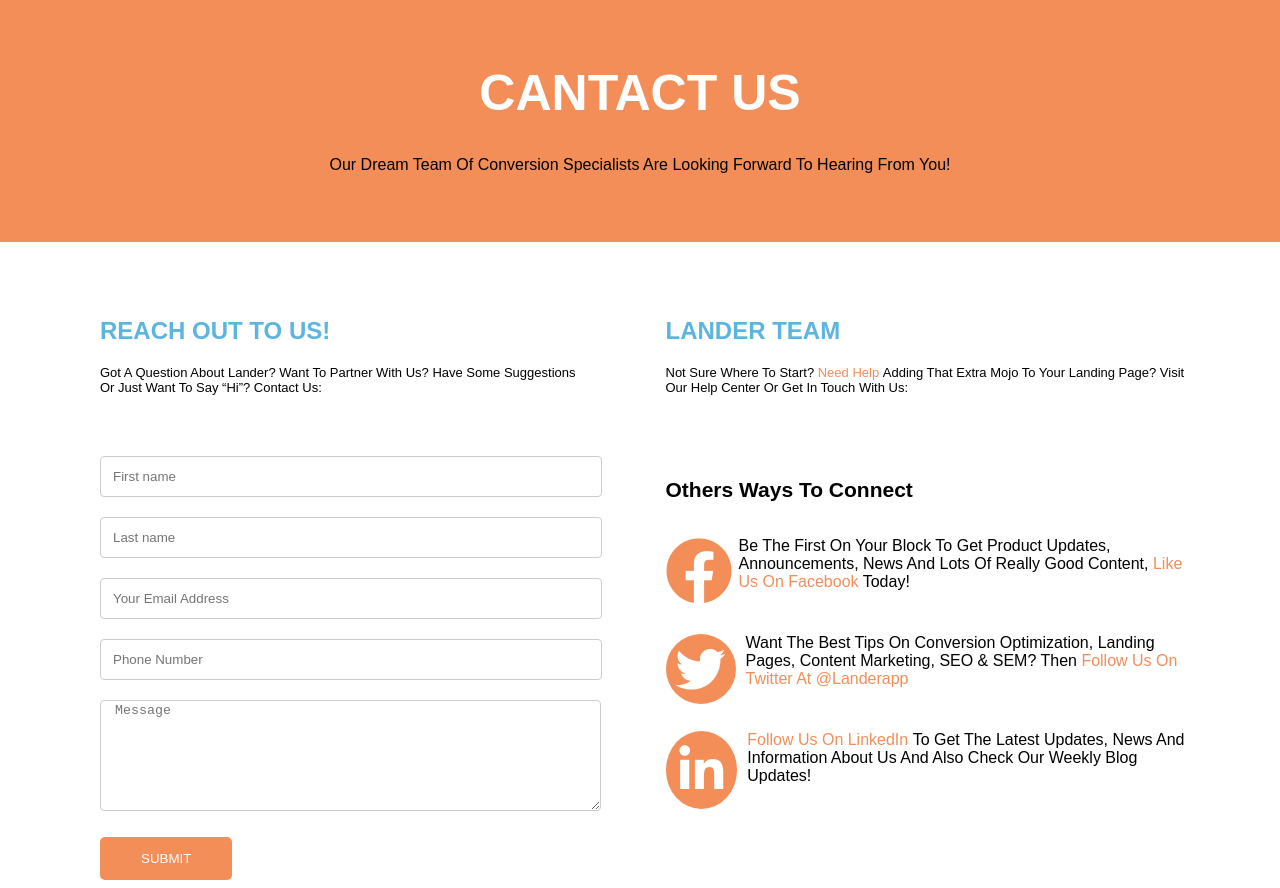
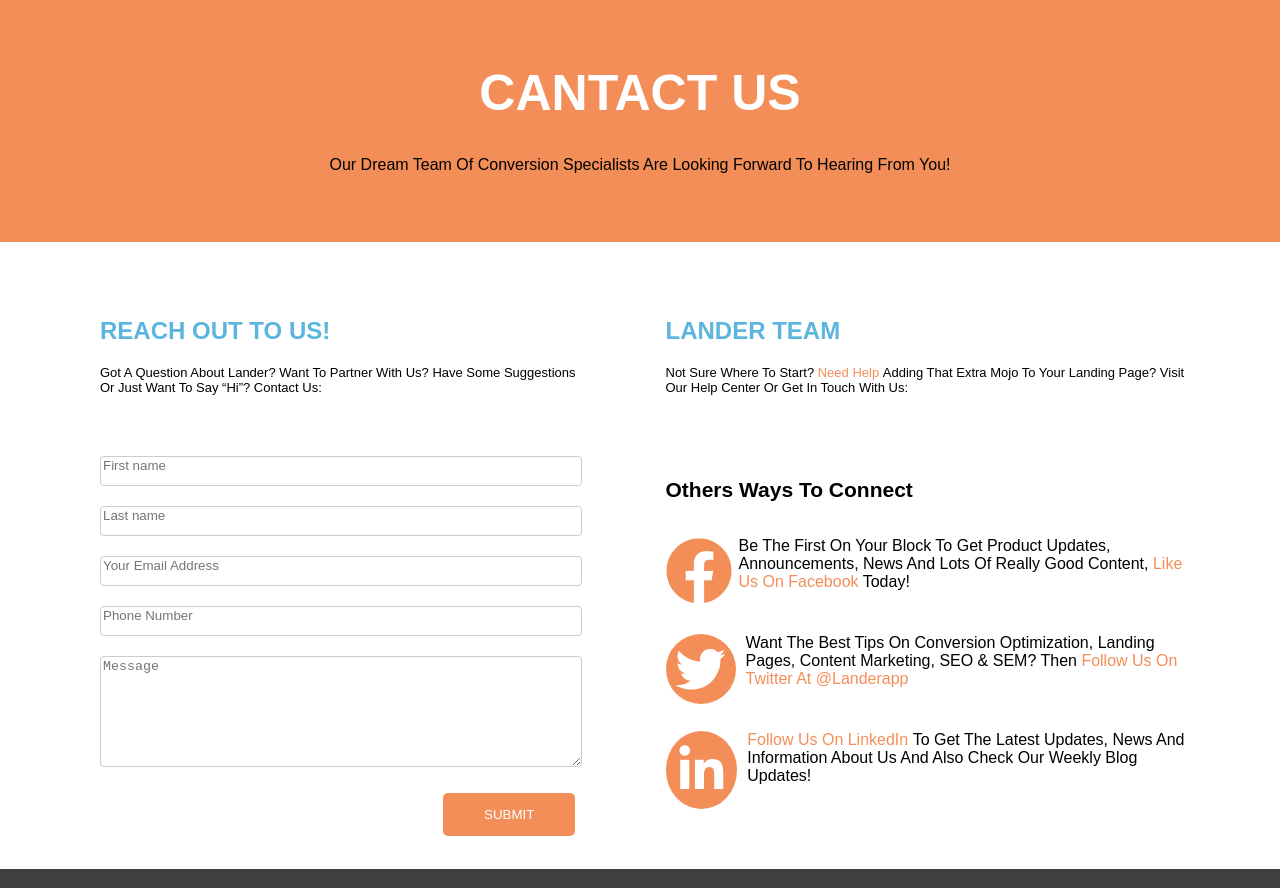
Before and after one commit to adilchergui69/lander_page, a plain HTML site: page index.html in a window 1280 px wide. Shown: the part 64-952 px from the top of the page. Drawn offline with Linux system fonts and the light colour scheme.

Commit message:
Add files via upload

```diff
--- a/css/style.css
+++ b/css/style.css
@@ -157,7 +157,7 @@
 .rows {
   display: flex;
   display: grid;
-  padding: 12px;
+  padding-bottom: 12px;
   border-radius: 4px;
   border-color: rgb(153, 153, 153);
   margin-bottom: 20PX;
@@ -210,6 +210,7 @@
   margin-top: 7px;
   margin-right: 75px;
   margin: 1.7em 0;
+  margin-left: 343px;
 
 }
 .SUBMIT:hover {
@@ -220,9 +221,7 @@
 
 #Message {
   padding-bottom: 77px;
-  padding-left: 3px;
-  padding-left: 14px;
-  padding-right: 9px;
+
 
 }
 
```
